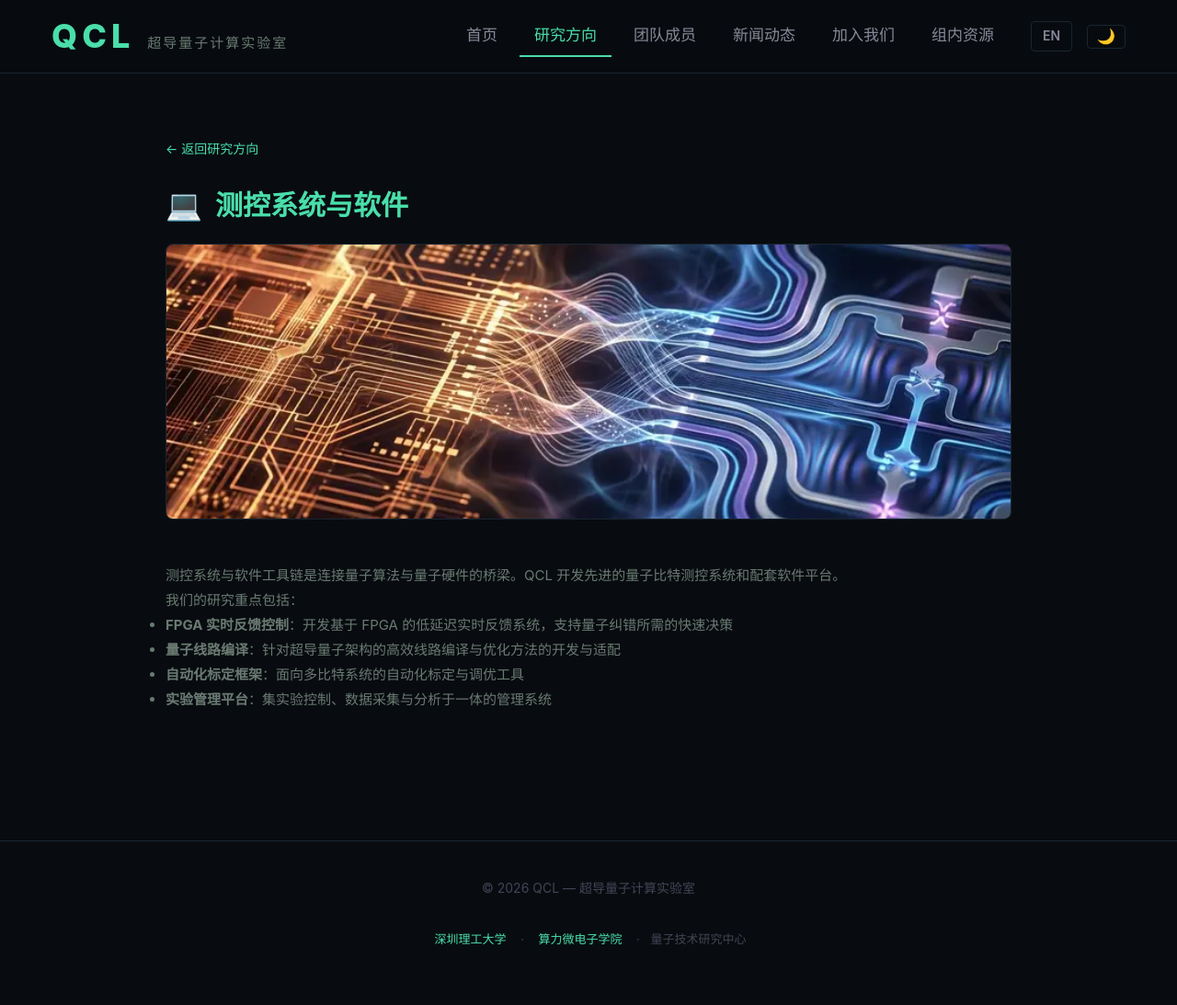
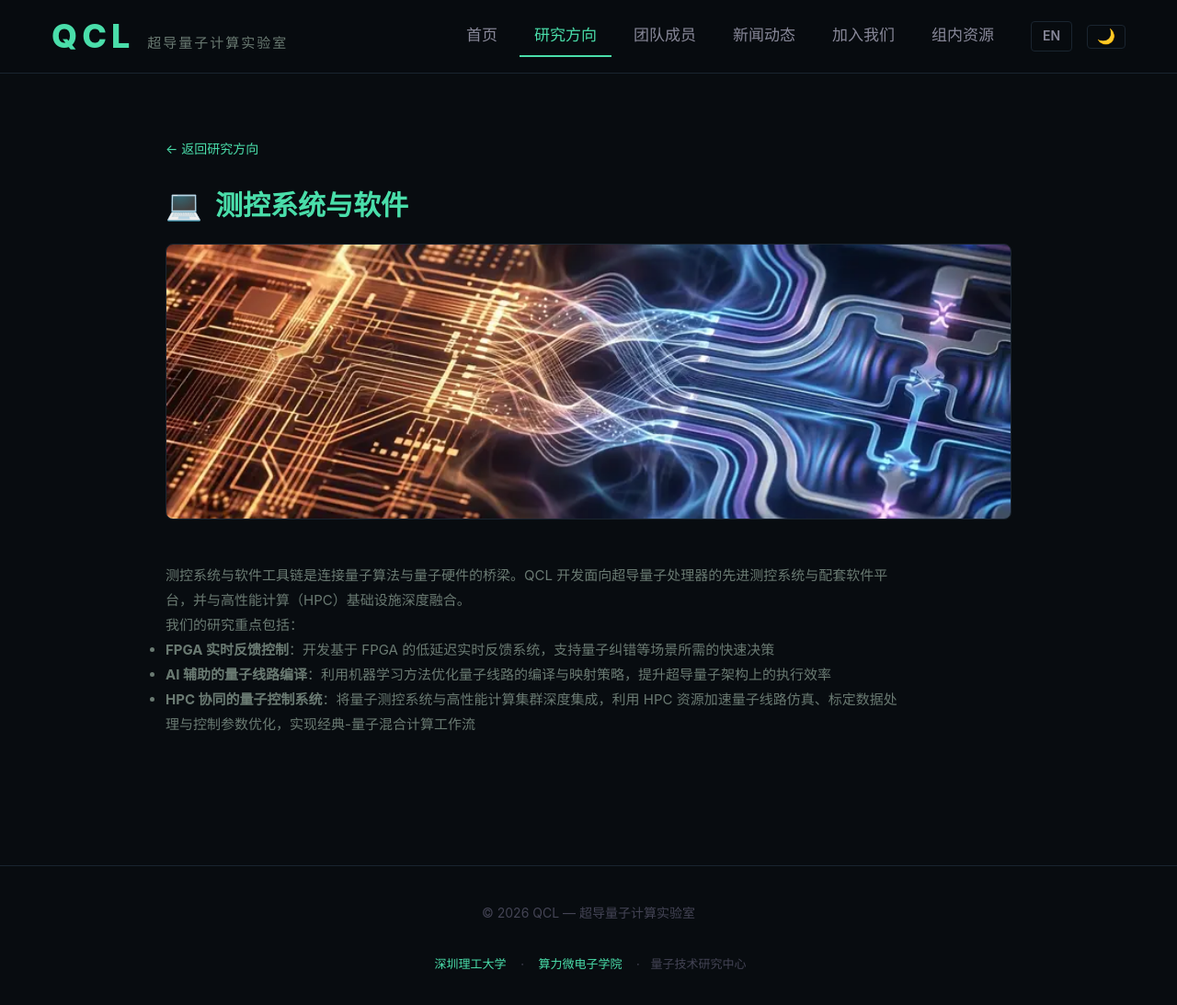
Before and after one commit to QCL-SUAT/qcl-suat.github.io, a Jekyll site: the page built from _research/control-systems-software.md, in a window 1280 px wide and 1109 px high. Shown: the top 1093 px of the window at 92% size. Built offline with Jekyll 4.4.1, drawn with Linux system fonts in a browser that asks for light colours.

Commit message:
content: 精简测控系统研究方向，新增 HPC 协同与 AI 辅助编译

```diff
--- a/_data/research.yml
+++ b/_data/research.yml
@@ -19,8 +19,8 @@
   id: "control-systems-software"
   icon: "💻"
   image: "/assets/img/control-systems"
-  summary: "开发量子比特测控系统与软件工具链，包括 FPGA 实时控制、编译、仿真与实验管理平台。"
-  summary_en: "Development of qubit control systems and software toolchains, including FPGA real-time control, compilation, simulation, and experiment management."
+  summary: "开发面向超导量子处理器的测控系统与软件工具链，涵盖 FPGA 实时控制、AI 辅助编译以及 HPC 协同的量子控制系统。"
+  summary_en: "Development of control systems and software toolchains for superconducting quantum processors, covering FPGA real-time control, AI-assisted compilation, and HPC-integrated quantum control."
 
 - title: "量子基础与应用"
   title_en: "Quantum Foundations & Applications"
--- a/_research/control-systems-software.md
+++ b/_research/control-systems-software.md
@@ -6,11 +6,10 @@ category_id: "control-systems-software"
 image: "/assets/img/control-systems"
 ---
 
-测控系统与软件工具链是连接量子算法与量子硬件的桥梁。QCL 开发先进的量子比特测控系统和配套软件平台。
+测控系统与软件工具链是连接量子算法与量子硬件的桥梁。QCL 开发面向超导量子处理器的先进测控系统与配套软件平台，并与高性能计算（HPC）基础设施深度融合。
 
 我们的研究重点包括：
 
-- **FPGA 实时反馈控制**：开发基于 FPGA 的低延迟实时反馈系统，支持量子纠错所需的快速决策
-- **量子线路编译**：针对超导量子架构的高效线路编译与优化方法的开发与适配
-- **自动化标定框架**：面向多比特系统的自动化标定与调优工具
-- **实验管理平台**：集实验控制、数据采集与分析于一体的管理系统
+- **FPGA 实时反馈控制**：开发基于 FPGA 的低延迟实时反馈系统，支持量子纠错等场景所需的快速决策
+- **AI 辅助的量子线路编译**：利用机器学习方法优化量子线路的编译与映射策略，提升超导量子架构上的执行效率
+- **HPC 协同的量子控制系统**：将量子测控系统与高性能计算集群深度集成，利用 HPC 资源加速量子线路仿真、标定数据处理与控制参数优化，实现经典-量子混合计算工作流
```
Also changed, not shown: en/research/control-systems-software.html (+4 -5 lines).
